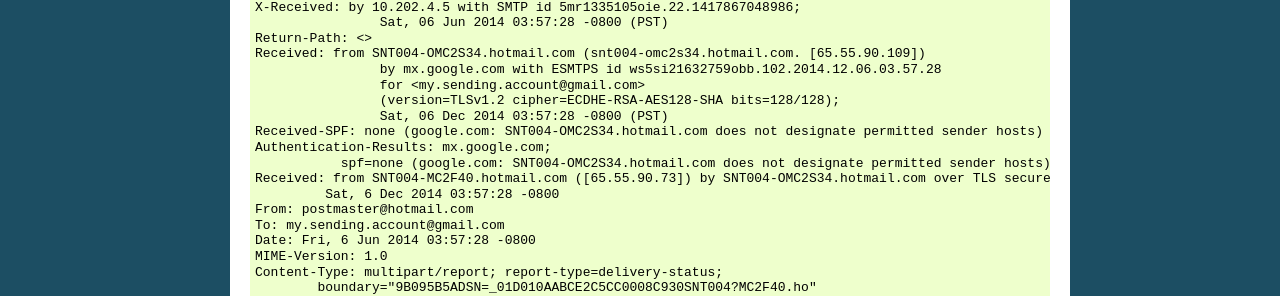
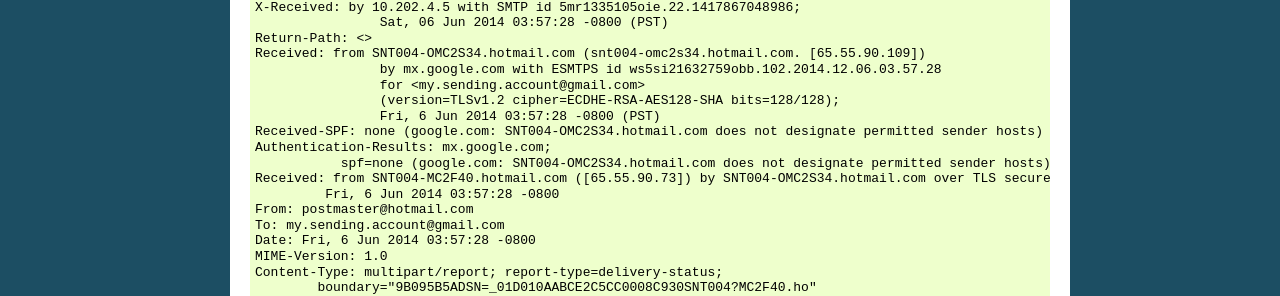
Before and after one commit to emailverifyapicom/docs-rtapi, a Sphinx documentation site: the page built from docs/frequently-asked-questions.rst, in a window 1280 px wide and 1400 px high, scrolled down 2053 px. Shown: the part 490-786 px from the top of the window. Built offline with Sphinx 7.4.7, drawn with Linux system fonts in a browser that asks for light colours; some of the changed text lies outside the part shown.

Commit message:
Fixes to dates on NDR report.

```diff
--- a/docs/frequently-asked-questions.rst
+++ b/docs/frequently-asked-questions.rst
@@ -108,12 +108,12 @@
 			by mx.google.com with ESMTPS id ws5si21632759obb.102.2014.12.06.03.57.28
 			for <my.sending.account@gmail.com>
 			(version=TLSv1.2 cipher=ECDHE-RSA-AES128-SHA bits=128/128);
-			Sat, 06 Dec 2014 03:57:28 -0800 (PST)
+			Fri, 6 Jun 2014 03:57:28 -0800 (PST)
 	Received-SPF: none (google.com: SNT004-OMC2S34.hotmail.com does not designate permitted sender hosts) client-ip=65.55.90.109;
 	Authentication-Results: mx.google.com;
 		   spf=none (google.com: SNT004-OMC2S34.hotmail.com does not designate permitted sender hosts) smtp.mail=
 	Received: from SNT004-MC2F40.hotmail.com ([65.55.90.73]) by SNT004-OMC2S34.hotmail.com over TLS secured channel with Microsoft SMTPSVC(7.5.7601.22751);
-		 Sat, 6 Dec 2014 03:57:28 -0800
+		 Fri, 6 Jun 2014 03:57:28 -0800
 	From: postmaster@hotmail.com
 	To: my.sending.account@gmail.com
 	Date: Fri, 6 Jun 2014 03:57:28 -0800
```
